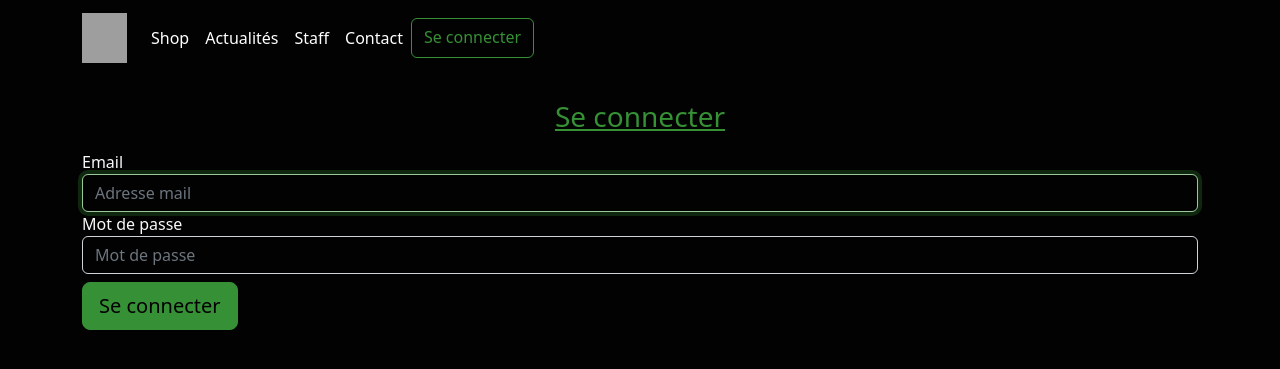
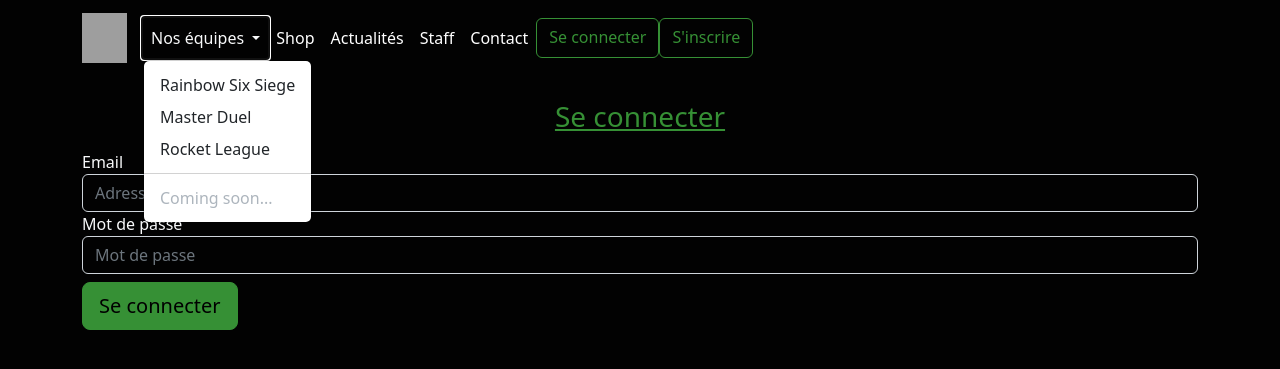
Before and after one commit to RemiBecquaert/cactusesport, a Symfony app: template templates/security/login.html.twig in a window 1280 px wide, after a click on "Nos équipes". Shown: the top 369 px of the page. Run offline with Twig, Linux system fonts and the light colour scheme; the template is opened without the code that fills it, so the values that code supplies are empty; some libraries are stand-ins or nearby versions; grey boxes are pictures that could not be loaded.

Commit message:
add templates and roles

```diff
--- a/src/Controller/BaseController.php
+++ b/src/Controller/BaseController.php
@@ -89,7 +89,7 @@ class BaseController extends AbstractController
         return $this->render('base/shop.html.twig', []);
     }
 
-    #[Route('/liste-contact', name: 'liste-contact')]
+    #[Route('/private-liste-contact', name: 'liste-contact')]
     public function listeContact(ManagerRegistry $doctrine, Request $request): Response
     {
         $em = $doctrine->getManager();
--- a/src/Controller/JoinController.php
+++ b/src/Controller/JoinController.php
@@ -35,7 +35,7 @@ class JoinController extends AbstractController
         return $this->render('join/join.html.twig', ['form' => $form->createView()]);
     }
 
-    #[Route('/liste-join', name: 'liste-join')]
+    #[Route('/private-liste-join', name: 'liste-join')]
     public function listeJoin(Request $request, ManagerRegistry $doctrine)
     {
         $em = $doctrine->getManager();
--- a/src/Controller/RegistrationController.php
+++ b/src/Controller/RegistrationController.php
@@ -48,7 +48,7 @@ class RegistrationController extends AbstractController
                 (new TemplatedEmail())
                     ->from(new Address('esportcactus@outlook.fr', 'Cactus Esport Vérification'))
                     ->to($user->getEmail())
-                    ->subject('Please Confirm your Email')
+                    ->subject('Veuillez valider votre email')
                     ->htmlTemplate('registration/confirmation_email.html.twig')
             );
             // do anything else you need here, like send an email
@@ -76,7 +76,7 @@ class RegistrationController extends AbstractController
         }
 
         // @TODO Change the redirect on success and handle or remove the flash message in your templates
-        $this->addFlash('success', 'Your email address has been verified.');
+        $this->addFlash('success', 'Votre adresse mail est vérifiée');
 
         return $this->redirectToRoute('app_register');
     }
--- a/src/Security/AppCustomAuthenticator.php
+++ b/src/Security/AppCustomAuthenticator.php
@@ -47,6 +47,7 @@ class AppCustomAuthenticator extends AbstractLoginFormAuthenticator
         }
 
         // For example:
+
          return new RedirectResponse($this->urlGenerator->generate('index'));
     }
 
--- a/templates/base.html.twig
+++ b/templates/base.html.twig
@@ -29,6 +29,18 @@
 
     <div class="collapse navbar-collapse" id="navbarColor01">
       <ul class="navbar-nav">
+        <li class="nav-item dropdown">
+          <a class="nav-link dropdown-toggle text-light" href="#" role="button" data-bs-toggle="dropdown" aria-expanded="false">
+            Nos équipes
+          </a>
+          <ul class="dropdown-menu">
+            <li><a class="dropdown-item" href="{{path('rainbow-six')}}">Rainbow Six Siege</a></li>
+            <li><a class="dropdown-item" href="{{path('master-duel')}}">Master Duel</a></li>
+            <li><a class="dropdown-item" href="{{path('rocket-league')}}">Rocket League</a></li>
+            <li><hr class="dropdown-divider"></li>
+            <li><a class="dropdown-item disabled" href="#">Coming soon...</a></li>
+          </ul>
+        </li>
         <li class="nav-item">
           <a class="nav-link active" href="{{path('shop')}}">Shop</a>
         </li>
@@ -41,8 +53,21 @@
         <li class="nav-item">
           <a class="nav-link active" href="{{path('contact')}}">Contact</a>
         </li>
+        {% if is_granted('IS_AUTHENTICATED_FULLY') %}
+        <li class="nav-item dropdown">
+          <a class="nav-link dropdown-toggle text-light" href="#" role="button" data-bs-toggle="dropdown" aria-expanded="false">
+            Contrôles
+          </a>
+          <ul class="dropdown-menu">
+            <li><a class="dropdown-item" href="{{path('liste-contact')}}">Liste des contacts</a></li>
+            <li><a class="dropdown-item" href="{{path('liste-join')}}">Liste des recrutements</a></li>
+          </ul>
+        </li>
+        {% endif %}
+
         {% if not app.user %}
           <a class="btn btn-outline-primary" href="{{path('app_login')}}">Se connecter</a>
+          <a class="btn btn-outline-primary" href="{{path('app_register')}}">S'inscrire</a>
         {% endif %}
         {% if app.user %}
           <a class="btn btn-outline-primary" href="{{path('app_logout')}}">Se déconnecter</a>
@@ -53,8 +78,8 @@
 </nav>
 
         {% if app.user %}
-            <div class="text-light mb-3">
-                Vous connecté en tant que {{ app.user.userIdentifier }}, <a href="{{ path('app_logout') }}">Se déconnecter</a>
+            <div class="text-light text-center">
+                Vous êtes connecté en tant que {{ app.user.userIdentifier }}, <a href="{{ path('app_logout') }}">Se déconnecter</a>
             </div>
         {% endif %}
 
--- a/templates/base/about.html.twig
+++ b/templates/base/about.html.twig
@@ -14,6 +14,12 @@
     <a class="btn btn-primary btn-lg" href="{{path('join') }}" role="button">Je postule</a>
   </p>
 </div>
+
+  <div class="jumbotron m-5">
+    <h1 class="display-4 text-primary text-center"><strong>Cactus Esport</strong></h1>
+    <p class="lead text-light">La Cactus Esport est une association sous loi 1901 promouvant, participant et organisant des évènements de sports électroniques, plus communément appelés esport. Localisée à Beuvry dans le Pas-de-Calais, nos membres viennent des quatre coins de l'hexagone, mais aussi pour certains du Québec. Notre Team a un but fédérateur et communautaire tout en ayant pour ambitions de professionnaliser notre activité.</p>
+  </div>
+
 
   <div class="container marketing p-4">
 
--- a/templates/registration/register.html.twig
+++ b/templates/registration/register.html.twig
@@ -18,10 +18,12 @@
         {{ form_label(registrationForm.plainPassword, 'Votre mot de passe', {'label_attr':{'class':'fw-bold text-light'}}) }}
         {{ form_widget(registrationForm.plainPassword, {'attr':{'class':'form-control text-light', 'placeholder':'Votre mot de passe', 'type':'password'}}) }}
 
-        {{ form_label(registrationForm.agreeTerms, 'J\'accepte les termes', {'label_attr':{'class':'fw-bold text-light'}}) }}
+        {{ form_label(registrationForm.agreeTerms, 'J\'accepte les conditions d\'utilisation', {'label_attr':{'class':'fw-bold text-light'}}) }}
         {{ form_widget(registrationForm.agreeTerms) }}
 
-        <br/><button type="submit" class="btn bg-primary mt-3 justify-content-center">S'inscrire</button>
+        <br/><button type="submit" class="btn bg-primary mt-2 justify-content-center">S'inscrire</button>
     {{ form_end(registrationForm) }}
     </div>
+
+
 {% endblock %}
--- a/templates/security/login.html.twig
+++ b/templates/security/login.html.twig
@@ -5,18 +5,10 @@
 {% block body %}
 
 <div class="container mt-4">
-
-    <form method="post">
         {% if error %}
             <div class="alert alert-danger">{{ error.messageKey|trans(error.messageData, 'security') }}</div>
         {% endif %}
-
-        {% if app.user %}
-            <div class="text-light mb-3">
-                Vous connecté en tant que {{ app.user.userIdentifier }}, <a href="{{ path('app_logout') }}">Se déconnecter</a>
-            </div>
-        {% endif %}
-
+    <form method="post">
         <h1 class="text-primary h3 mb-3 font-weight-normal text-center"><u>Se connecter</u></h1>
         <label for="inputEmail" class="text-light">Email</label>
         <input type="email" value="{{ last_username }}" name="email" id="inputEmail" class="text-light form-control" autocomplete="email" placeholder="Adresse mail" required autofocus>
```
Also changed, not shown: src/Controller/SecurityController.php (+15 -1 lines), templates/base/index.html.twig (+2 -57 lines), templates/base/liste-user.html.twig (added), 1 other file.
